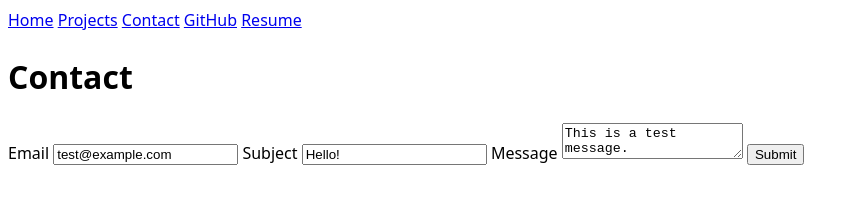
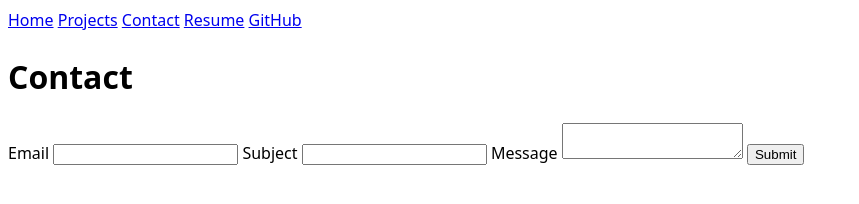
Before and after one commit to ashadiekmann/portfolio, a plain HTML site: page contact/index.html in a window 1280 px wide. Shown: the whole page, without its empty margins (0-859 px from the left). Drawn offline with Linux system fonts and the light colour scheme.

Commit message:
Update index.html

```diff
--- a/contact/index.html
+++ b/contact/index.html
@@ -13,24 +13,24 @@
         <a href="../">Home</a>
         <a href="../projects/">Projects</a>
         <a href="./">Contact</a>
+        <a href="../resume/">Resume</a>
         <a href="https://github.com/ashadiekmann" target="_blank">GitHub</a>
-        <a href="../resume/">Resume</a>
     </nav>
     <h1>Contact</h1>
     <form action="mailto:adiekmann@ucsd.edu" method="POST" enctype="text/plain">
         <label>
             Email
-            <input type="email" name="email" value="test@example.com">
+            <input type="email" name="email">
         </label>
 
         <label>
             Subject
-            <input name="subject" value="Hello!">
+            <input name="subject">
         </label>
 
         <label>
             Message
-            <textarea name="body">This is a test message.</textarea>
+            <textarea name="body"></textarea>
         </label>
 
         <button>Submit</button>
```
